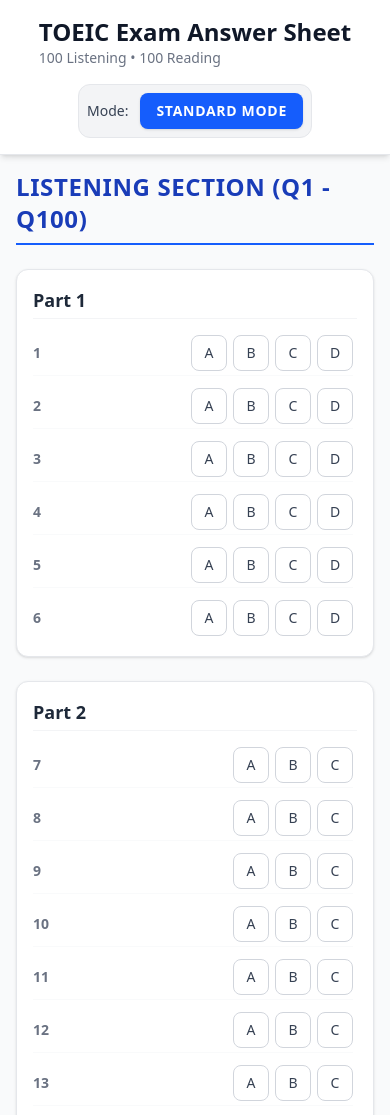
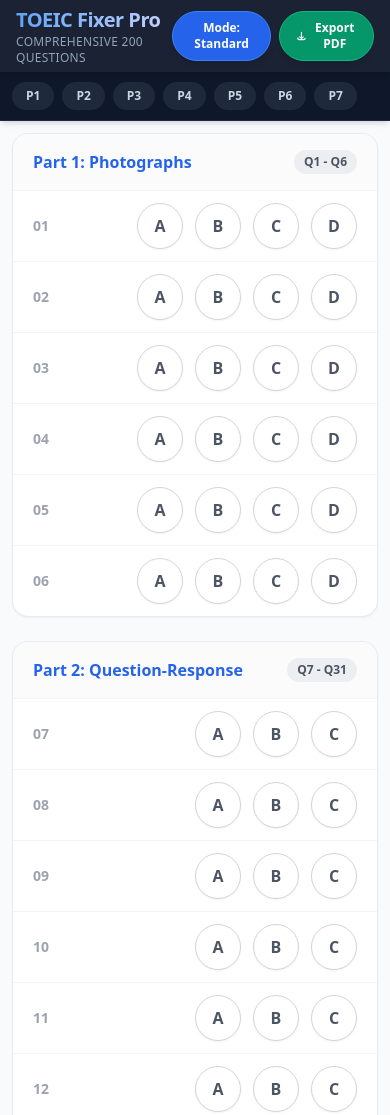
Before and after one commit to man-phan/AnswerSheetToeic, a plain HTML site: page index.html in a window 390 px wide. Shown: the top 1115 px of the page. Drawn offline with nearby package versions, Linux system fonts and the light colour scheme.

Commit message:
Friendly UI for PWA

```diff
--- a/index.html
+++ b/index.html
@@ -1,184 +1,331 @@
 <!DOCTYPE html>
 <html lang="en">
+
 <head>
-    <meta charset="UTF-8">
-    <meta name="viewport" content="width=device-width, initial-scale=1.0">
-    <title>TOEIC Answer Sheet & Fixer</title>
-    <!-- Tailwind CSS for sleek styling -->
-    <script src="https://cdn.jsdelivr.net/npm/@tailwindcss/browser@4"></script>
+    <meta charset="UTF-8" />
+    <meta name="viewport" content="width=device-width, initial-scale=1.0, viewport-fit=cover" />
+    <title>TOEIC Fixer Pro</title>
+
+    <!-- PWA Meta Tags -->
+    <link rel="manifest" href="manifest.json" />
+    <link rel="apple-touch-icon" href="icon.png" />
+    <meta name="theme-color" content="#0f172a" />
+    <meta name="apple-mobile-web-app-capable" content="yes" />
+    <meta name="apple-mobile-web-app-status-bar-style" content="black-translucent" />
+    <meta name="apple-mobile-web-app-title" content="TOEIC Fixer" />
+
+    <!-- Tailwind CSS -->
+    <script src="https://cdn.tailwindcss.com"></script>
+
     <style>
+        body {
+            padding-bottom: 40px;
+            -webkit-tap-highlight-color: transparent;
+            overscroll-behavior-y: contain;
+        }
+
+        .glass-header {
+            background: rgba(15, 23, 42, 0.95);
+            backdrop-filter: blur(12px);
+            height: 72px;
+            /* Explicit height to sync with the sticky nav below */
+        }
+
+        .sticky-nav {
+            top: 72px;
+            /* Matches header height perfectly to prevent overlapping */
+        }
+
+        .answer-btn {
+            width: 46px;
+            height: 46px;
+            border-radius: 50%;
+            font-size: 16px;
+            font-weight: 700;
+            transition: all 0.2s cubic-bezier(0.4, 0, 0.2, 1);
+        }
+
+        .answer-btn:active {
+            transform: scale(0.88);
+        }
+
         .selected-normal {
-            background-color: #2563eb !important; /* Blue */
+            background: #2563eb !important;
             color: white !important;
             border-color: #2563eb !important;
+            box-shadow: 0 4px 12px rgba(37, 99, 235, 0.3);
         }
+
         .selected-fix {
-            background-color: #dc2626 !important; /* Red */
+            background: #dc2626 !important;
             color: white !important;
             border-color: #dc2626 !important;
+            box-shadow: 0 4px 12px rgba(220, 38, 38, 0.3);
+        }
+
+        .part-section {
+            /* Added margin spacing so jumping to parts clears the sticky elements completely */
+            scroll-margin-top: 140px;
+        }
+        /* Hide scrollbars for aesthetic navigation */
+
+        .no-scrollbar::-webkit-scrollbar {
+            display: none;
+        }
+
+        .no-scrollbar {
+            -ms-overflow-style: none;
+            scrollbar-width: none;
         }
     </style>
-    <link rel="manifest" href="manifest.json">
-    <link rel="manifest" href="manifest.json">
-    <link rel="apple-touch-icon" href="icon.png">
-    <meta name="theme-color" content="#2563eb">
 </head>
-<body class="bg-gray-50 font-sans text-gray-800">
 
-    <!-- Header & Controls -->
-    <header class="sticky top-0 bg-white shadow-md z-50 p-4 border-b border-gray-200">
-        <div class="max-w-6xl mx-auto flex flex-col sm:flex-row justify-between items-center gap-4">
+<body class="bg-gray-50 text-slate-800 font-sans antialiased">
+
+    <!-- HEADER BAR -->
+    <header class="sticky top-0 z-50 glass-header text-white px-4 py-4 shadow-md flex items-center justify-between">
         <div>
-                <h1 class="text-2xl font-bold text-gray-900">TOEIC Exam Answer Sheet</h1>
-                <p class="text-sm text-gray-500">100 Listening • 100 Reading</p>
+            <h1 class="text-xl font-black tracking-tight bg-gradient-to-r from-blue-400 to-indigo-200 bg-clip-text text-transparent">
+                TOEIC Fixer Pro
+            </h1>
+            <p class="text-xs text-slate-400 font-medium tracking-wide">COMPREHENSIVE 200 QUESTIONS</p>
         </div>
 
-            <!-- Mode Toggle Switch -->
-            <div class="flex items-center bg-gray-100 p-2 rounded-xl border border-gray-200">
-                <span class="mr-3 font-medium text-sm text-gray-700">Mode:</span>
-                <button id="modeToggle" class="px-4 py-2 rounded-lg text-sm font-bold bg-blue-600 text-white shadow-sm transition-all duration-200 uppercase tracking-wider">
-                    Standard Mode
+        <div class="flex items-center gap-2">
+            <button id="modeToggle" class="px-4 py-2 rounded-full bg-blue-600 text-white text-xs font-bold shadow-md active:scale-95 transition-all duration-150 border border-blue-500">
+                Mode: Standard
             </button>
-            </div>
+            <button onclick="exportPDF()" class="flex items-center gap-1.5 px-4 py-2 rounded-full bg-emerald-600 text-white text-xs font-bold shadow-md active:scale-95 transition-all duration-150 border border-emerald-500" title="Export Answer Sheet">
+                <svg xmlns="http://www.w3.org/2000/svg" class="h-4 w-4" fill="none" viewBox="0 0 24 24" stroke="currentColor" stroke-width="2.5">
+                    <path stroke-linecap="round" stroke-linejoin="round" d="M4 16v1a3 3 0 003 3h10a3 3 0 003-3v1m-4-4l-4 4m0 0l-4-4m4 4V4" />
+                </svg>
+                <span>Export PDF</span>
+            </button>
         </div>
     </header>
 
-    <!-- Main Content -->
-    <main class="max-w-6xl mx-auto p-4 md:p-6 space-y-12 pb-24">
+    <!-- HORIZONTAL TOP PART SCROLLER -->
+    <nav class="sticky sticky-nav z-40 bg-slate-900 border-b border-slate-800 px-3 py-2.5 overflow-x-auto no-scrollbar shadow-md">
+        <div class="flex gap-2 min-w-max">
+            <button onclick="scrollToPart('p1')" class="px-3.5 py-1.5 rounded-full bg-slate-800 text-slate-300 text-xs font-bold hover:bg-slate-700 transition">P1</button>
+            <button onclick="scrollToPart('p2')" class="px-3.5 py-1.5 rounded-full bg-slate-800 text-slate-300 text-xs font-bold hover:bg-slate-700 transition">P2</button>
+            <button onclick="scrollToPart('p3')" class="px-3.5 py-1.5 rounded-full bg-slate-800 text-slate-300 text-xs font-bold hover:bg-slate-700 transition">P3</button>
+            <button onclick="scrollToPart('p4')" class="px-3.5 py-1.5 rounded-full bg-slate-800 text-slate-300 text-xs font-bold hover:bg-slate-700 transition">P4</button>
+            <button onclick="scrollToPart('p5')" class="px-3.5 py-1.5 rounded-full bg-slate-800 text-slate-300 text-xs font-bold hover:bg-slate-700 transition">P5</button>
+            <button onclick="scrollToPart('p6')" class="px-3.5 py-1.5 rounded-full bg-slate-800 text-slate-300 text-xs font-bold hover:bg-slate-700 transition">P6</button>
+            <button onclick="scrollToPart('p7')" class="px-3.5 py-1.5 rounded-full bg-slate-800 text-slate-300 text-xs font-bold hover:bg-slate-700 transition">P7</button>
+        </div>
+    </nav>
 
-        <!-- LISTENING SECTION -->
-        <section>
-            <div class="border-b-2 border-blue-600 pb-2 mb-6">
-                <h2 class="text-2xl font-extrabold text-blue-800 uppercase tracking-wide">Listening Section (Q1 - Q100)</h2>
+    <!-- MAIN ANSWER SHEET CONTENT -->
+    <div id="pdfContent" class="p-3 max-w-2xl mx-auto space-y-6">
+        <main id="mainContainer" class="space-y-6">
+            <!-- JavaScript targets this area to render rows -->
+        </main>
     </div>
-            <div class="grid grid-cols-1 md:grid-cols-2 lg:grid-cols-4 gap-6" id="listening-container"></div>
-        </section>
 
-        <!-- READING SECTION -->
-        <section>
-            <div class="border-b-2 border-emerald-600 pb-2 mb-6">
-                <h2 class="text-2xl font-extrabold text-emerald-800 uppercase tracking-wide">Reading Section (Q101 - Q200)</h2>
-            </div>
-            <div class="grid grid-cols-1 md:grid-cols-2 lg:grid-cols-3 gap-6" id="reading-container"></div>
-        </section>
-
-    </main>
+    <!-- Script Dependencies -->
+    <script src="https://cdnjs.cloudflare.com/ajax/libs/jspdf/2.5.1/jspdf.umd.min.js"></script>
+    <script src="https://cdnjs.cloudflare.com/ajax/libs/html2canvas/1.4.1/html2canvas.min.js"></script>
 
     <script>
-        // --- Configuration ---
-        const config = {
-            listening: [
-                { part: 1, start: 1, end: 6, options: ['A', 'B', 'C', 'D'] },
-                { part: 2, start: 7, end: 31, options: ['A', 'B', 'C'] },
-                { part: 3, start: 32, end: 70, options: ['A', 'B', 'C', 'D'] },
-                { part: 4, start: 71, end: 100, options: ['A', 'B', 'C', 'D'] }
-            ],
-            reading: [
-                { part: 5, start: 101, end: 130, options: ['A', 'B', 'C', 'D'] },
-                { part: 6, start: 131, end: 146, options: ['A', 'B', 'C', 'D'] },
-                { part: 7, start: 147, end: 200, options: ['A', 'B', 'C', 'D'] }
-            ]
-        };
+        // CONFIG
+        const config = [{
+            id: 'p1',
+            title: 'Part 1: Photographs',
+            start: 1,
+            end: 6,
+            options: ['A', 'B', 'C', 'D'],
+            color: 'blue'
+        }, {
+            id: 'p2',
+            title: 'Part 2: Question-Response',
+            start: 7,
+            end: 31,
+            options: ['A', 'B', 'C'],
+            color: 'blue'
+        }, {
+            id: 'p3',
+            title: 'Part 3: Conversations',
+            start: 32,
+            end: 70,
+            options: ['A', 'B', 'C', 'D'],
+            color: 'blue'
+        }, {
+            id: 'p4',
+            title: 'Part 4: Talks',
+            start: 71,
+            end: 100,
+            options: ['A', 'B', 'C', 'D'],
+            color: 'blue'
+        }, {
+            id: 'p5',
+            title: 'Part 5: Incomplete Sentences',
+            start: 101,
+            end: 130,
+            options: ['A', 'B', 'C', 'D'],
+            color: 'indigo'
+        }, {
+            id: 'p6',
+            title: 'Part 6: Text Completion',
+            start: 131,
+            end: 146,
+            options: ['A', 'B', 'C', 'D'],
+            color: 'indigo'
+        }, {
+            id: 'p7',
+            title: 'Part 7: Reading Comprehension',
+            start: 147,
+            end: 200,
+            options: ['A', 'B', 'C', 'D'],
+            color: 'indigo'
+        }];
 
-        // --- State Management ---
         let isFixMode = false;
-        const modeToggleBtn = document.getElementById('modeToggle');
+        const modeToggle = document.getElementById('modeToggle');
 
-        modeToggleBtn.addEventListener('click', () => {
+        // Toggle Setup
+        modeToggle.addEventListener('click', () => {
             isFixMode = !isFixMode;
             if (isFixMode) {
-                modeToggleBtn.textContent = "Fix Answer Mode";
-                modeToggleBtn.classList.remove('bg-blue-600');
-                modeToggleBtn.classList.add('bg-red-600');
+                modeToggle.innerText = 'Mode: Fix Mode';
+                modeToggle.classList.replace('bg-blue-600', 'bg-red-600');
+                modeToggle.classList.replace('border-blue-500', 'border-red-500');
             } else {
-                modeToggleBtn.textContent = "Standard Mode";
-                modeToggleBtn.classList.remove('bg-red-600');
-                modeToggleBtn.classList.add('bg-blue-600');
+                modeToggle.innerText = 'Mode: Standard';
+                modeToggle.classList.replace('bg-red-600', 'bg-blue-600');
+                modeToggle.classList.replace('border-red-500', 'border-blue-500');
             }
         });
 
-        // --- DOM Generation ---
-        function generateSheet() {
-            const listeningContainer = document.getElementById('listening-container');
-            config.listening.forEach(p => {
-                listeningContainer.appendChild(createPartElement(`Part ${p.part}`, p.start, p.end, p.options));
-            });
-
-            const readingContainer = document.getElementById('reading-container');
-            config.reading.forEach(p => {
-                readingContainer.appendChild(createPartElement(`Part ${p.part}`, p.start, p.end, p.options));
+        function scrollToPart(id) {
+            document.getElementById(id).scrollIntoView({
+                behavior: 'smooth'
             });
         }
 
-        function createPartElement(title, start, end, options) {
-            const card = document.createElement('div');
-            card.className = "bg-white rounded-xl shadow-sm border border-gray-200 p-4";
-            card.innerHTML = `
-                <h3 class="text-lg font-bold text-gray-800 mb-3 border-b pb-1 border-gray-100">${title}</h3>
-                <div class="space-y-2 max-h-[500px] overflow-y-auto pr-1"></div>
+        // GENERATE SHEET DOM
+        function createPart(part) {
+            const section = document.createElement('section');
+            section.id = part.id;
+            section.className = 'part-section bg-white rounded-2xl shadow-sm border border-gray-200/80 overflow-hidden';
+
+            const colorTheme = part.color === 'blue' ? 'text-blue-600' : 'text-indigo-600';
+
+            section.innerHTML = `
+                <!-- TITLE -->
+                <div class="px-5 py-4 bg-gray-50/70 border-b border-gray-100 flex justify-between items-center">
+                    <h2 class="text-base font-bold ${colorTheme}">${part.title}</h2>
+                    <span class="text-xs font-semibold px-2.5 py-1 rounded-full bg-gray-200/60 text-gray-600">
+                        Q${part.start} - Q${part.end}
+                    </span>
+                </div>
+                <!-- LIST CONTAINER -->
+                <div class="question-list divide-y divide-gray-100"></div>
             `;
 
-            const listContainer = card.querySelector('div');
+            const container = section.querySelector('.question-list');
 
-            for (let q = start; q <= end; q++) {
+            for (let q = part.start; q <= part.end; q++) {
                 const row = document.createElement('div');
-                row.className = "flex items-center justify-between py-1 border-b border-gray-50 last:border-0";
+                row.className = 'question-row flex items-center justify-between px-5 py-3 hover:bg-slate-50/50 transition-colors duration-100';
 
-                const label = document.createElement('span');
-                label.className = "font-semibold text-sm text-gray-500 w-8";
-                label.textContent = q;
+                // Number label
+                const label = document.createElement('div');
+                label.className = 'font-bold text-sm text-gray-400 w-8';
+                label.innerText = String(q).padStart(2, '0');
                 row.appendChild(label);
 
-                const btnGroup = document.createElement('div');
-                btnGroup.className = "flex gap-1.5";
+                // Target Grid Wrapper for input alignment
+                const btnWrapper = document.createElement('div');
+                btnWrapper.className = 'flex items-center gap-3 md:gap-5';
 
-                options.forEach(opt => {
+                part.options.forEach(opt => {
                     const btn = document.createElement('button');
-                    btn.className = "w-9 h-9 text-sm font-medium rounded-lg border border-gray-300 bg-white text-gray-700 hover:bg-gray-50 focus:outline-none transition-colors duration-150";
-                    btn.textContent = opt;
+                    btn.className = 'answer-btn border border-gray-300 text-gray-600 bg-white shadow-sm';
+                    btn.innerText = opt;
 
                     btn.addEventListener('click', () => {
+                        const buttons = btnWrapper.querySelectorAll('button');
+
                         if (isFixMode) {
-                            // --- FIX MODE LOGIC ---
-                            // 1. Remove 'red' from any other button in this question row
-                            btnGroup.querySelectorAll('button').forEach(b => {
-                                b.classList.remove('selected-fix');
-                            });
-                            // 2. Add 'red' to the clicked button (even if it's already blue, it will turn red)
+                            buttons.forEach(b => b.classList.remove('selected-fix'));
                             btn.classList.add('selected-fix');
                         } else {
-                            // --- STANDARD MODE LOGIC ---
-                            // Clean slate for this question row (removes both blue and red)
-                            btnGroup.querySelectorAll('button').forEach(b => {
-                                b.classList.remove('selected-normal', 'selected-fix');
-                            });
-                            // Add blue to the clicked button
+                            buttons.forEach(b => b.classList.remove('selected-normal', 'selected-fix'));
                             btn.classList.add('selected-normal');
                         }
                     });
 
-                    btnGroup.appendChild(btn);
+                    btnWrapper.appendChild(btn);
                 });
 
-                row.appendChild(btnGroup);
-                listContainer.appendChild(row);
+                row.appendChild(btnWrapper);
+                container.appendChild(row);
             }
 
-            return card;
+            return section;
         }
 
-        generateSheet();
-    </script>
+        // RENDER IN DOM
+        const main = document.getElementById('mainContainer');
+        config.forEach(part => main.appendChild(createPart(part)));
 
-    <!-- 2. Register the Service Worker -->
-    <script>
+        // EXPORT DOCUMENT HIGH FIDELITY AS MULTIPAGE PDF
+        async function exportPDF() {
+            const pdfElement = document.getElementById('pdfContent');
+
+            try {
+                const canvas = await html2canvas(pdfElement, {
+                    scale: 2,
+                    useCORS: true,
+                    backgroundColor: '#f9fafb',
+                    logging: false
+                });
+
+                const imgData = canvas.toDataURL('image/png');
+                const {
+                    jsPDF
+                } = window.jspdf;
+
+                const pdf = new jsPDF({
+                    orientation: 'portrait',
+                    unit: 'mm',
+                    format: 'a4'
+                });
+
+                const pdfWidth = pdf.internal.pageSize.getWidth();
+                const pdfHeight = pdf.internal.pageSize.getHeight();
+                const imgWidth = pdfWidth;
+                const imgHeight = (canvas.height * imgWidth) / canvas.width;
+
+                let heightLeft = imgHeight;
+                let position = 0;
+
+                // Page Render Engine
+                pdf.addImage(imgData, 'PNG', 0, position, imgWidth, imgHeight);
+                heightLeft -= pdfHeight;
+
+                while (heightLeft > 0) {
+                    position = heightLeft - imgHeight;
+                    pdf.addPage();
+                    pdf.addImage(imgData, 'PNG', 0, position, imgWidth, imgHeight);
+                    heightLeft -= pdfHeight;
+                }
+
+                pdf.save(`TOEIC_Answers_${new Date().toISOString().slice(0,10)}.pdf`);
+            } catch (error) {
+                console.error("PDF engine crash safely caught: ", error);
+            }
+        }
+
+        // SW REGISTRATION
         if ('serviceWorker' in navigator) {
             window.addEventListener('load', () => {
-        navigator.serviceWorker.register('sw.js')
-          .then(reg => console.log('Service Worker Registered!', reg.scope))
-          .catch(err => console.log('Service Worker registration failed: ', err));
+                navigator.serviceWorker.register('sw.js').catch(err => console.log(err));
             });
         }
     </script>
 </body>
+
 </html>
```
Lines whose indentation alone changed are shown as unchanged.
